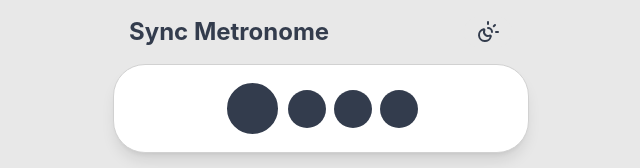
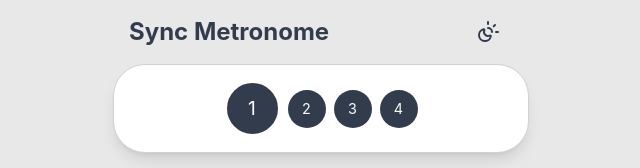
Before and after one commit to phanzi/WebMetrome, a React (Vite) app: page / in a window 1280 px wide. Shown: the top 168 px of the page, without its empty margins (319-959 px from the left). Built offline with nearby package versions, Linux system fonts and the light colour scheme.

Commit message:
[FIX] 10박이하일 때, 박자 숫자 추가

```diff
--- a/client/App.tsx
+++ b/client/App.tsx
@@ -71,7 +71,10 @@ export default function App() {
 
         <Card className="sticky top-4 z-10 flex-row shadow-lg">
           <div className="flex w-full p-4">
-            <BeatDot className="w-0 border-0 outline-0" variant="accent" />
+            <BeatDot
+              className="w-0 border-0 outline-0"
+              variant="accent"
+            ></BeatDot>
             <div
               className={cn(
                 "flex w-full items-center justify-center gap-2",
@@ -85,7 +88,9 @@ export default function App() {
                   key={i}
                   variant={i === 0 ? "accent" : "regular"}
                   state={beatIndex === i ? "active" : "inactive"}
-                />
+                >
+                  {beats <= 10 ? i + 1 : ""}
+                </BeatDot>
               ))}
             </div>
           </div>
--- a/client/components/BeatDot.tsx
+++ b/client/components/BeatDot.tsx
@@ -1,8 +1,9 @@
 import { cn } from "@/lib/utils";
 import { cva, type VariantProps } from "class-variance-authority";
+import { PropsWithChildren } from "react";
 
 const beatDotClass = cva(
-  "animation-duration rounded-full transition-all duration-100 [animation-duration:0.5s]",
+  "animation-duration rounded-full transition-all duration-100 [animation-duration:0.5s] flex items-center justify-center text-neutral-content",
   {
     variants: {
       variant: {
@@ -33,11 +34,12 @@ const beatDotClass = cva(
   },
 );
 
-type Props = VariantProps<typeof beatDotClass> & {
-  className?: string;
-};
+type Props = VariantProps<typeof beatDotClass> &
+  PropsWithChildren<{
+    className?: string;
+  }>;
 
 export function BeatDot(props: Props) {
-  const { className, ...rest } = props;
-  return <div className={cn(beatDotClass(rest), className)}></div>;
+  const { className, children, ...rest } = props;
+  return <div className={cn(beatDotClass(rest), className)}>{children}</div>;
 }
```
